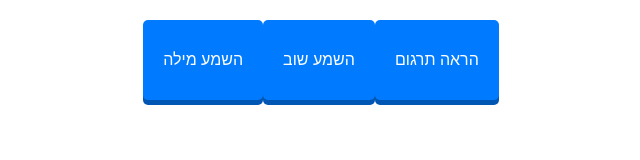
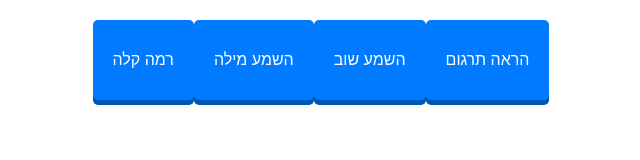
Before and after one commit to shaytheboss/learnenglishfortest, a plain HTML site: page index.html in a window 1280 px wide. Shown: the whole page, without its empty margins (319-959 px from the left). Drawn offline with Linux system fonts and the light colour scheme.

Commit message:
Update index.html

```diff
--- a/index.html
+++ b/index.html
@@ -6,9 +6,9 @@
 	<link rel="stylesheet" href="style.css">
 </head>
 <body>
-    <!--   <button id="pageLevel1" class="button-3d">רמה קלה</button> -->
+    <button id="pageLevel1" class="button-3d">רמה קלה</button>
 	<!--   <button id="memoryGamePage" class="button-3d">משחק הזיכרון</button> -->
-	 	<button id="playWord" class="button-3d">השמע מילה</button>
+    <button id="playWord" class="button-3d">השמע מילה</button>
     <button id="playAgain" class="button-3d">השמע שוב</button>
     <button id="displayWordInHebrew" class="button-3d">הראה תרגום</button>
     <div id="wordDisplay"></div>
```
